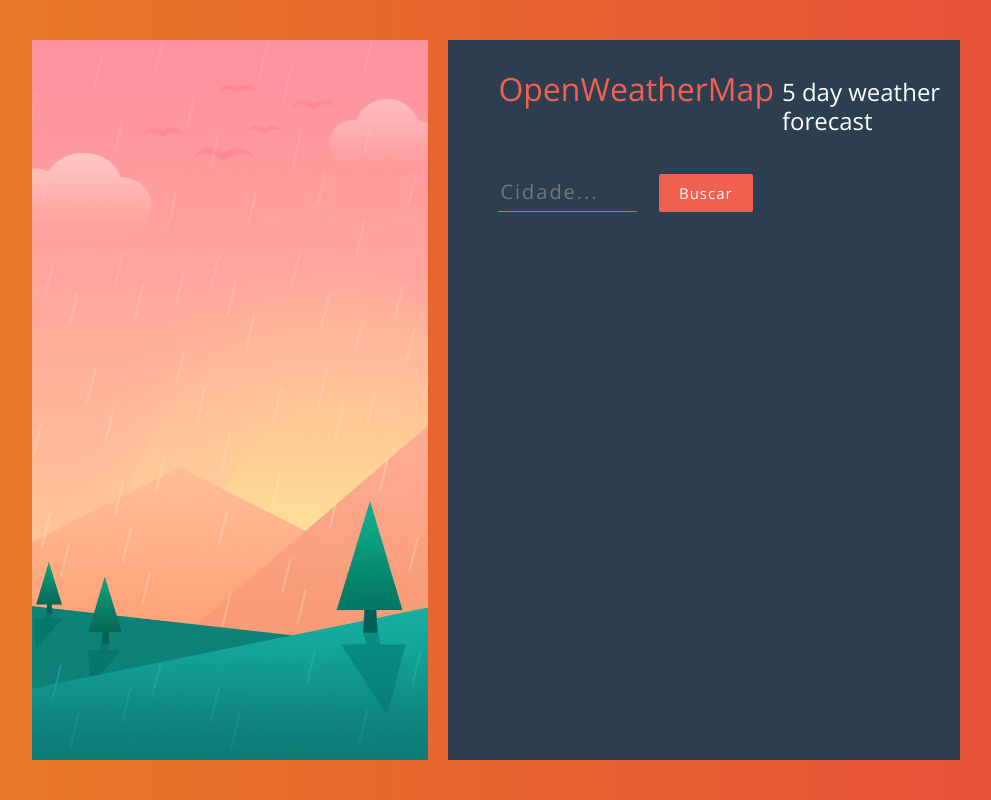
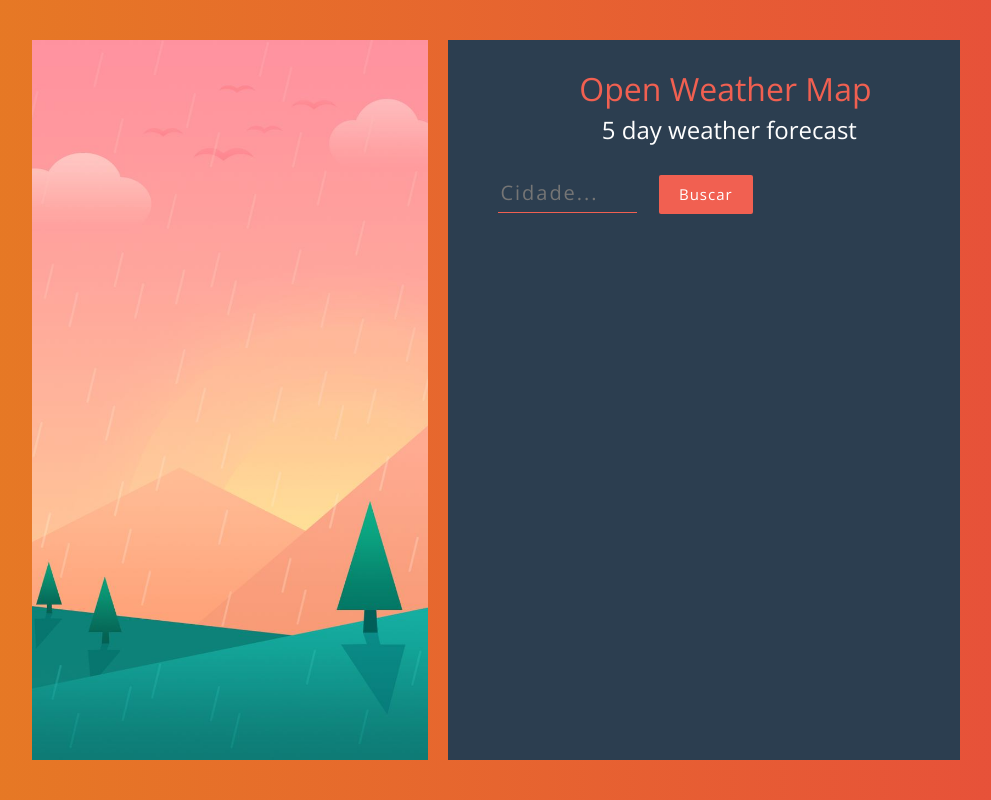
Before and after one commit to osvaldsoza/linx-api-owm, a React (Create React App) app: page / in a window 1280 px wide. Shown: the whole page, without its empty margins (144-1135 px from the left). Built offline with nearby package versions, Linux system fonts and the light colour scheme; a web font is replaced by a local one.

Commit message:
atualiza

```diff
--- a/src/App.css
+++ b/src/App.css
@@ -141,7 +141,7 @@
 .list-group {
   padding: 3px;
   border: 1px solid;
-  height: 230px;
+  height: 130px;
   overflow-y:auto;
   width: 200px;
   margin-bottom: 0px;
@@ -154,7 +154,7 @@
   align-items: center;
   display: flex;
   margin-top: 5px;
-  padding: 15px;
+  padding: 0px;
 }
 
 .list-group-item.active {
--- a/src/App.js
+++ b/src/App.js
@@ -138,8 +138,8 @@
                   />
                 </div>
                 <div className="col-xs-7 form-container">
-                  <div style={{ marginBottom: '30px', display: 'flex' }}>
-                    <h2 style={{ marginRight: '8px', color: '#f16051' }}>OpenWeatherMap</h2>
+                  <div style={{ marginBottom: '30px', textAlign:'center'}}>
+                    <h2 style={{ marginRight: '8px', color: '#f16051' }}>Open Weather Map</h2>
                     <h4 style={{ marginTop: '8px', color: '#fff' }}> 5 day weather forecast</h4>
                   </div>
                   <Form
```
Also changed, not shown: 1 other file (tests, documents, lock files or other folders).
